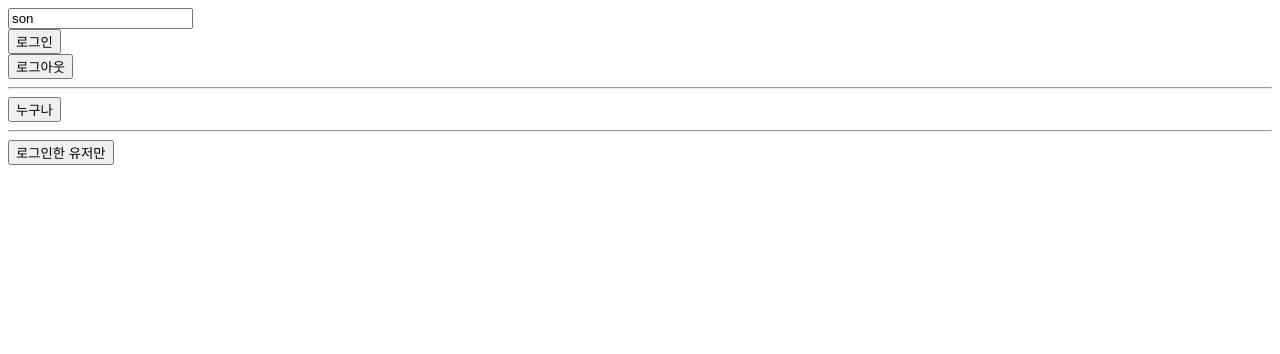
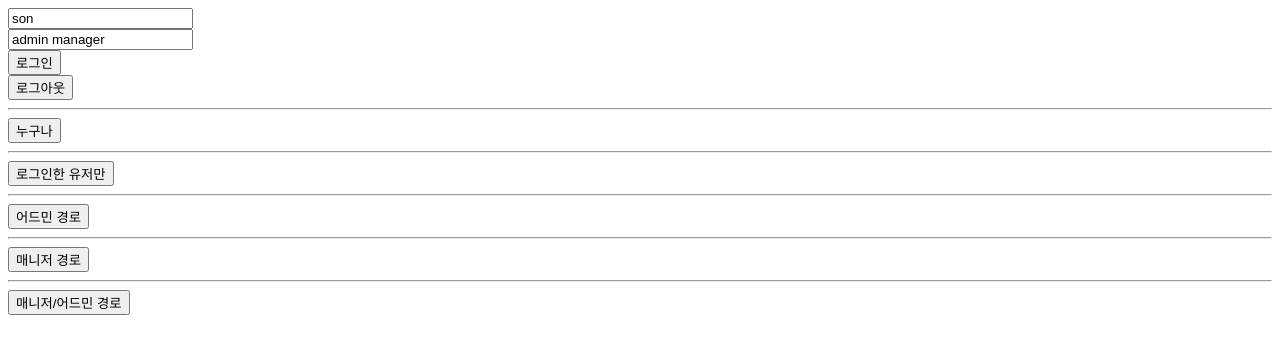
Before and after one commit to kiwi85547/react20240509, a React (Vite) app: page / in a window 1280 px wide. Shown: the top 354 px of the page. Built offline with nearby package versions, Linux system fonts and the light colour scheme.

Commit message:
권한별 요청 버튼 작성

```diff
--- a/src/App.jsx
+++ b/src/App.jsx
@@ -3,10 +3,11 @@ import axios from "axios";
 
 function App(props) {
   const [username, setUsername] = useState("son");
+  const [scope, setScope] = useState("admin manager");
 
   function handleLogin() {
     axios
-      .post("/api/main44/login", { username })
+      .post("/api/main44/login", { username, scope })
       .then((res) => localStorage.setItem("token", res.data));
   }
 
@@ -19,11 +20,36 @@ function App(props) {
   }
 
   function handleAccessUser() {
+    // 요청을 보낼 때, 로컬 스토리지에 저장된 JWT 토큰을 Authorization 헤더에 포함하여 인증을 수행
     axios
       .get("/api/main44/user", {
         headers: {
           Authorization: `Bearer ${localStorage.getItem("token")}`,
         },
+      })
+      .then((res) => alert(res.data));
+  }
+
+  function handleAccessAdmin() {
+    axios
+      .get("/api/main44/admin", {
+        headers: { Authorization: `Bearer ${localStorage.getItem("token")}` },
+      })
+      .then((res) => alert(res.data));
+  }
+
+  function handleAccessManager() {
+    axios
+      .get("/api/main44/manager", {
+        headers: { Authorization: `Bearer ${localStorage.getItem("token")}` },
+      })
+      .then((res) => alert(res.data));
+  }
+
+  function handleAccessManagerOrAdmin() {
+    axios
+      .get("/api/main44/ma", {
+        headers: { Authorization: `Bearer ${localStorage.getItem("token")}` },
       })
       .then((res) => alert(res.data));
   }
@@ -38,6 +64,14 @@ function App(props) {
         />
       </div>
       <div>
+        {/*변수명을 scope로 안해도 됨.*/}
+        <input
+          type="text"
+          defaultValue={scope}
+          onChange={(e) => setScope(e.target.value)}
+        />
+      </div>
+      <div>
         <button onClick={handleLogin}>로그인</button>
       </div>
       <div>
@@ -47,6 +81,12 @@ function App(props) {
       <button onClick={handleAccessAll}>누구나</button>
       <hr />
       <button onClick={handleAccessUser}>로그인한 유저만</button>
+      <hr />
+      <button onClick={handleAccessAdmin}>어드민 경로</button>
+      <hr />
+      <button onClick={handleAccessManager}>매니저 경로</button>
+      <hr />
+      <button onClick={handleAccessManagerOrAdmin}>매니저/어드민 경로</button>
     </div>
   );
 }
```
